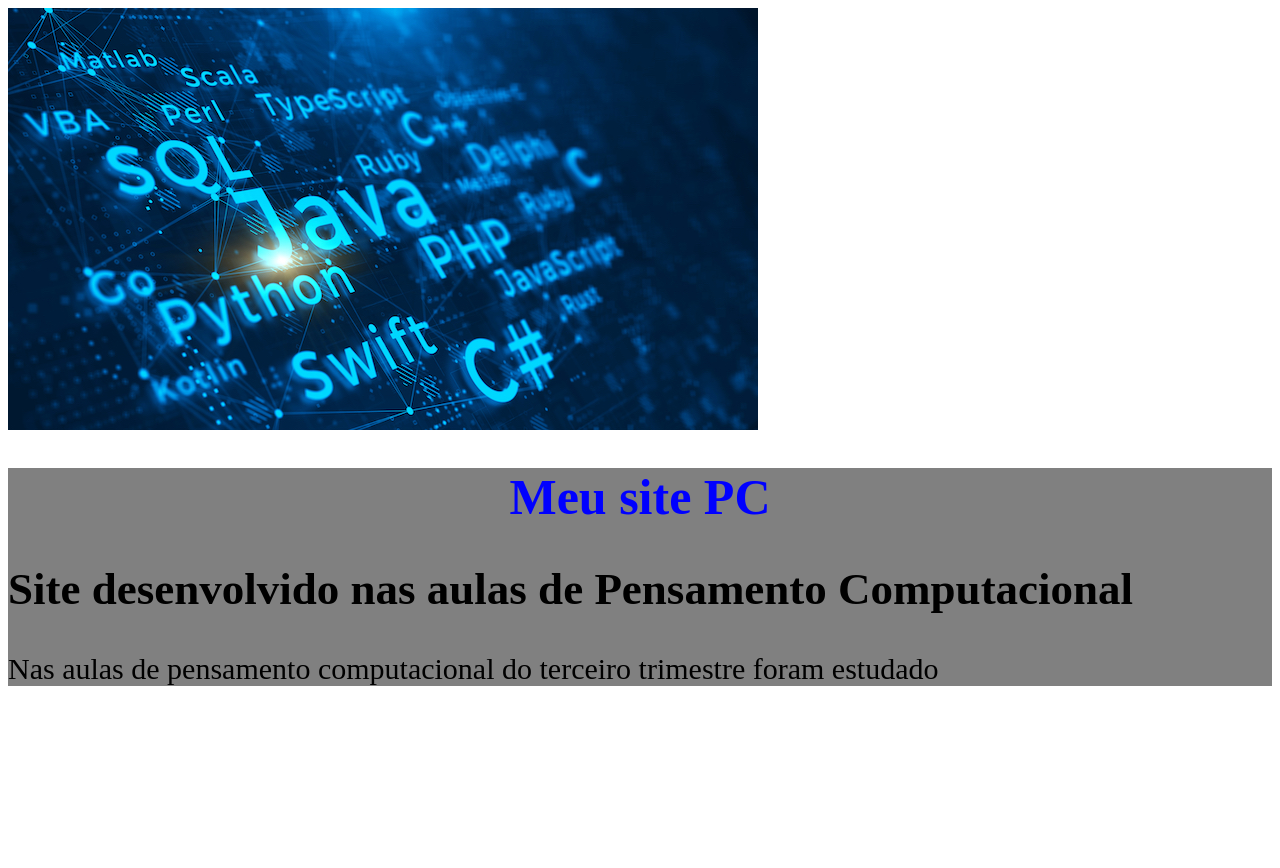
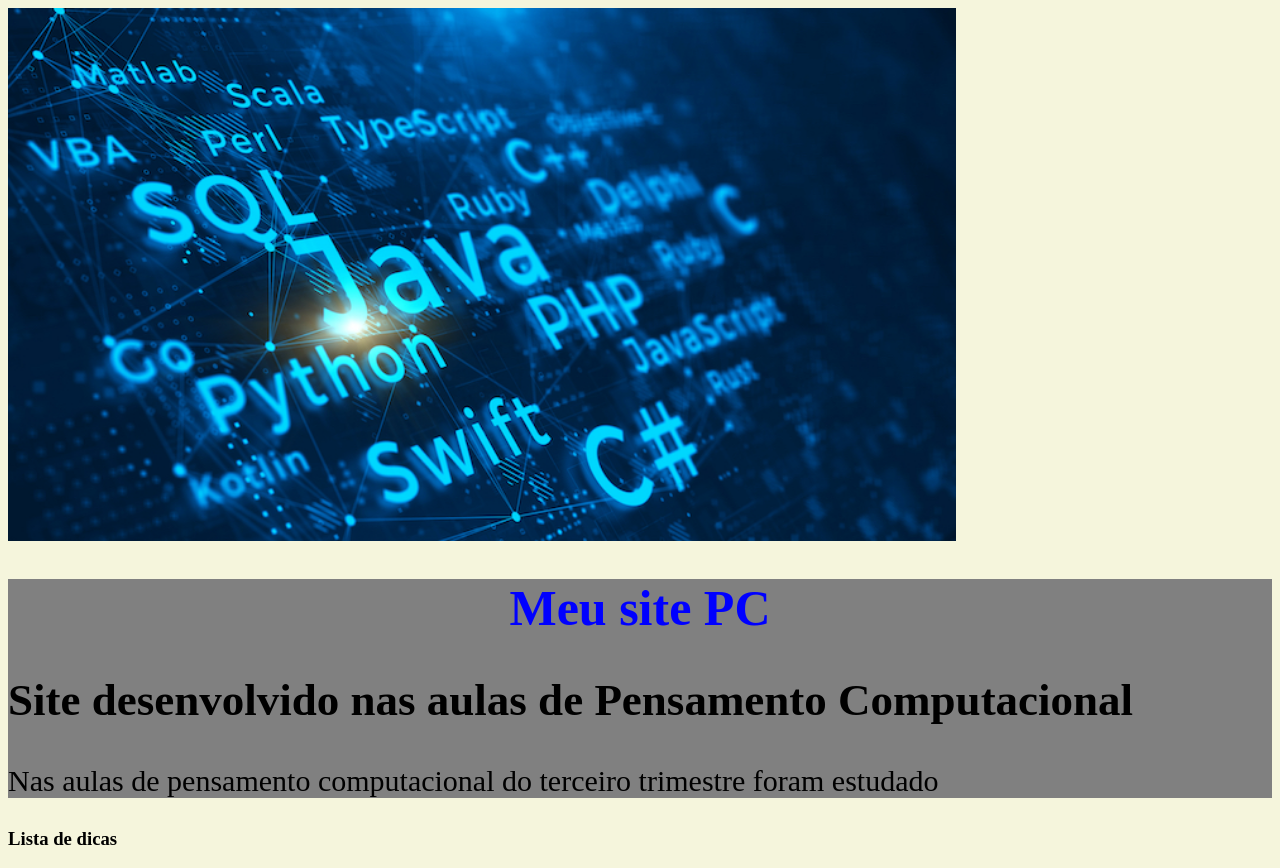
Before and after one commit to 20profmatheus/aula0910, a plain HTML site: page index.html in a window 1280 px wide. Before the commit the page ends 800 px from the top, so only its background shows below. Drawn offline with Linux system fonts and the light colour scheme.

Commit message:
aula0611

```diff
--- a/index.html
+++ b/index.html
@@ -7,7 +7,7 @@
     </head>
 
     <body>
-        <img src="imagemsite1.jpeg">
+        <img id="imagemsite" src="imagemsite1.jpeg">
 
         <div class="principal">
             <h1>Meu site PC</h1>
@@ -17,6 +17,19 @@
 
         </div>
 
+        <div class="lista">
+            <h3>Lista de dicas </h3>
+            <ul>
+
+
+
+            </ul>
+
+
+
+
+
+    </div>
 
 
 
--- a/style.css
+++ b/style.css
@@ -1,3 +1,11 @@
+body {
+    background-color: beige;
+}
+
+#imagemsite {
+    width: 75%;
+}
+
 h1 {
     color:blue;
     text-align: center;
```
